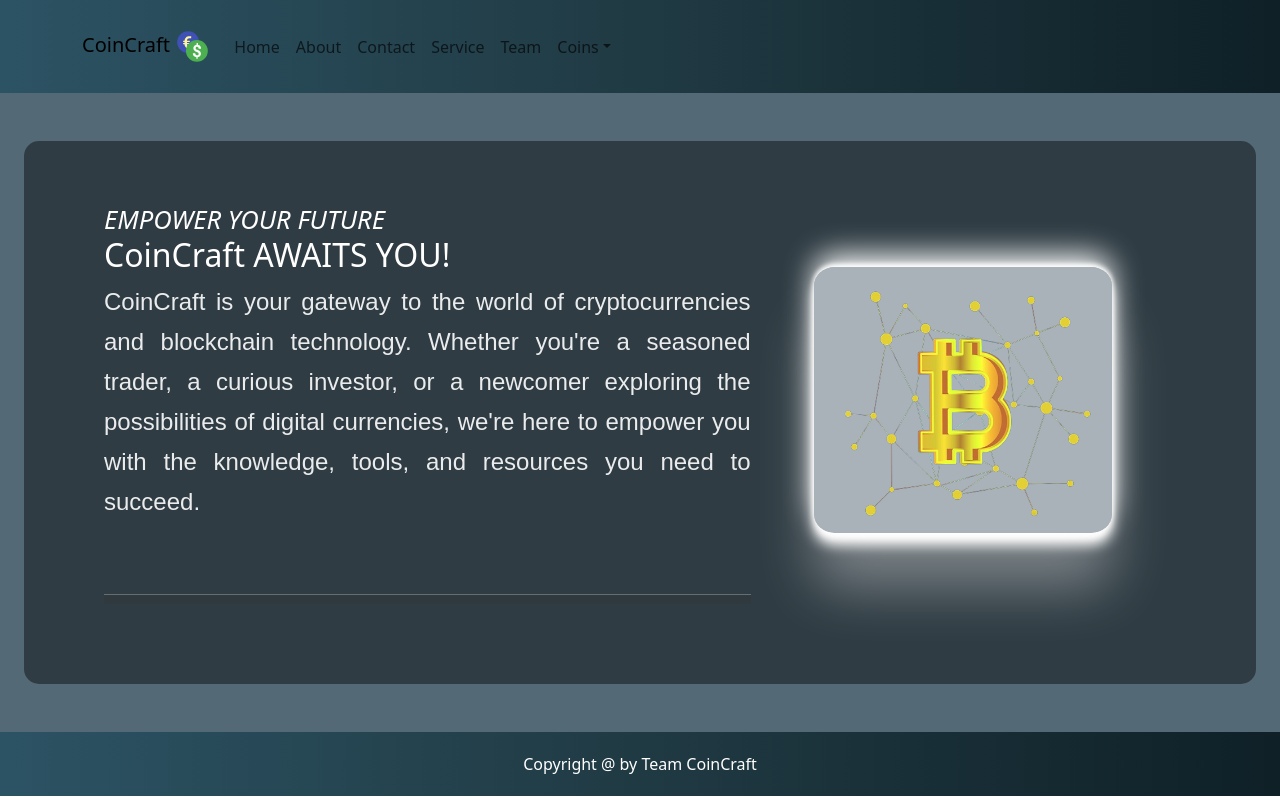
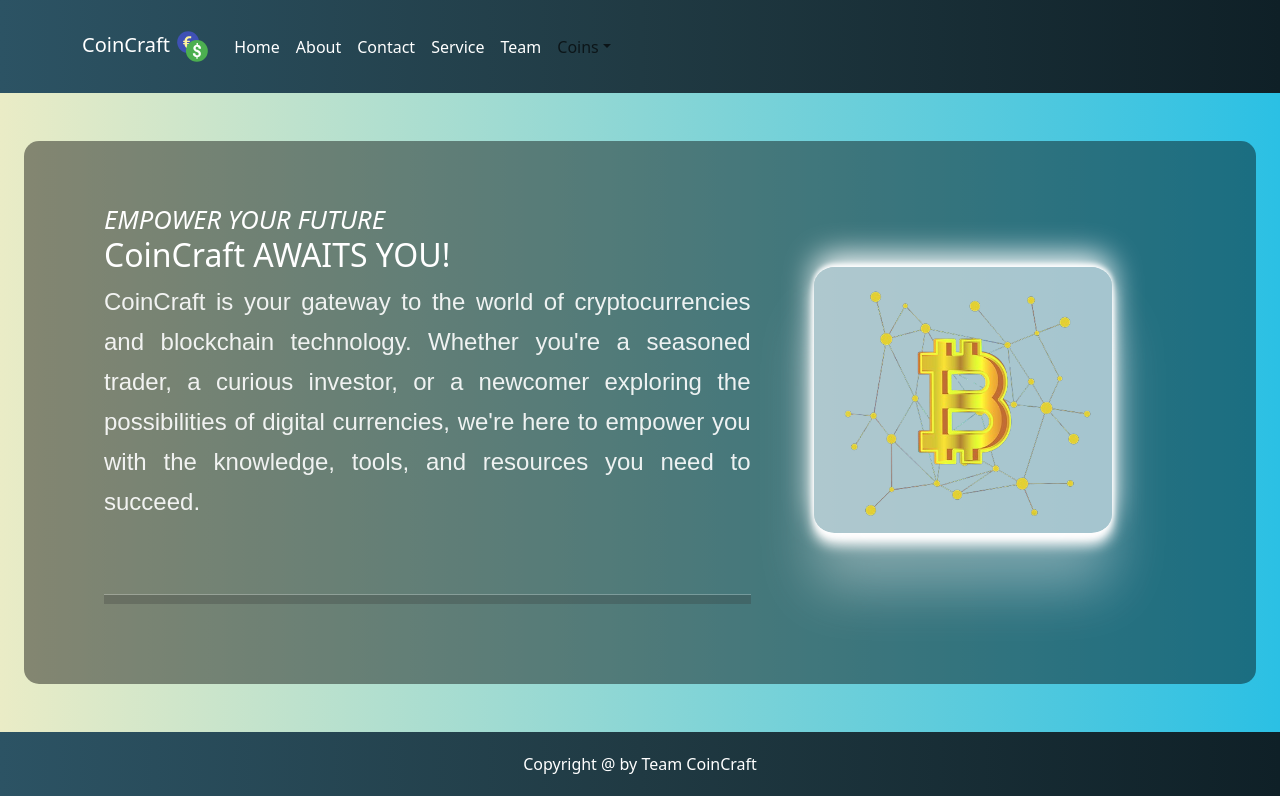
Before and after one commit to JayeshTapdiya12/CoinCraft, a React (Create React App) app: page / in a window 1280 px wide. Built offline with nearby package versions, Linux system fonts and the light colour scheme; a web font is replaced by a local one.

Commit message:
changes in navbar, cooin chart , coin detils pages

```diff
--- a/src/Compoments/CoinChart.jsx
+++ b/src/Compoments/CoinChart.jsx
@@ -2,6 +2,7 @@ import React, { useState, useEffect } from 'react'
 import axios from 'axios'
 import { BaseUrl } from './BaseUrl'
 import { useParams } from 'react-router-dom'
+import './coinchart.css'
 import {
     Chart as ChartJS,
     CategoryScale,
@@ -61,16 +62,12 @@ const CoinChart = ({ currency }) => {
         ]
 
     }
-
-
-
-
     return (
         <>
             {
                 chartData.length === 0 ? (<Loader />) : (
 
-                    <div>
+                    <div className='chart'>
                         {/* <Line data={myData} />  */}
                         <Line data={myData} options={{
                             elements: {
--- a/src/Compoments/CoinDetail.css
+++ b/src/Compoments/CoinDetail.css
@@ -1,7 +1,18 @@
 .coin-detail {
   padding-left: 120px;
   padding-top: 50px;
-  color: beige;
+  color: rgb(0, 157, 255);
+  background: #2bc0e4; /* fallback for old browsers */
+  background: -webkit-linear-gradient(
+    to right,
+    #eaecc6,
+    #2bc0e4
+  ); /* Chrome 10-25, Safari 5.1-6 */
+  background: linear-gradient(
+    to right,
+    #eaecc6,
+    #2bc0e4
+  ); /* W3C, IE 10+/ Edge, Firefox 16+, Chrome 26+, Opera 12+, Safari 7+ */
 }
 .time {
   font-weight: bold;
--- a/src/Compoments/Exchanges.css
+++ b/src/Compoments/Exchanges.css
@@ -38,16 +38,16 @@
   margin-left: 12rem;
 }
 .hello {
-  background: #0f2027;
+  /* background: #0f2027;
   background: -webkit-linear-gradient(to right, #2c5364, #203a43, #0f2027);
-  background: linear-gradient(to right, #2c5364, #203a43, #0f2027);
+  background: linear-gradient(to right, #2c5364, #203a43, #0f2027); */
 
   /* background-color: #2c5364; */
 }
-.hello1 {
+/* .hello1 {
   background: #0f2027;
   background: -webkit-linear-gradient(to right, #2c5364, #203a43, #0f2027);
-  background: linear-gradient(to right, #2c5364, #203a43, #0f2027);
+  background: linear-gradient(to right, #2c5364, #203a43, #0f2027); */
 
-  /* background-color: #2c5364; */
-}
+/* background-color: #2c5364; */
+/* } */
--- a/src/Compoments/Header.css
+++ b/src/Compoments/Header.css
@@ -18,7 +18,7 @@
 .navbar ul li a {
   text-decoration: none;
   margin: 1vw;
-  color: rgb(0, 187, 255);
+  color: rgb(255, 255, 255);
   font-size: 20px;
 }
 .logo {
--- a/src/Compoments/Navbar.css
+++ b/src/Compoments/Navbar.css
@@ -0,0 +1,3 @@
+.link {
+  color: white;
+}
--- a/src/Compoments/Navbar.jsx
+++ b/src/Compoments/Navbar.jsx
@@ -3,37 +3,36 @@ import Nav from 'react-bootstrap/Nav';
 import Navbar from 'react-bootstrap/Navbar';
 import NavDropdown from 'react-bootstrap/NavDropdown';
 import { FcCurrencyExchange } from "react-icons/fc";
-import "./Navbar.css";
+import "./Header.css";
 
 
 function BasicExample() {
     return (
         <Navbar expand="lg" className="bg-body-tertiary hello">
             <Container>
-                <Navbar.Brand href="/">CoinCraft <spam>
+                <Navbar.Brand href="/" style={{ color: "white" }}>CoinCraft <spam>
 
                     <FcCurrencyExchange size={"35"} />
 
                 </spam></Navbar.Brand>
 
-                <Navbar.Toggle aria-controls="basic-navbar-nav" />
+                <Navbar.Toggle aria-controls="basic-navbar-nav" style={{ backgroundColor: "whitesmoke" }} />
                 <Navbar.Collapse id="basic-navbar-nav">
-                    <Nav className="me-auto text-capitalize font-weight-bold  ">
-                        <Nav.Link href="/" className='font-weight-bold '>home</Nav.Link>
-                        <Nav.Link href='/about'>About</Nav.Link>
-                        <Nav.Link href='/contact'>Contact</Nav.Link>
-                        <Nav.Link href='/service'>Service</Nav.Link>
-                        <Nav.Link href='/team'>Team</Nav.Link>
+                    <Nav className="me-auto text-capitalize font-weight-bold  " >
+                        <Nav.Link style={{ color: "white", fontWeight: "500" }} href="/" className='font-weight-bold' >home</Nav.Link>
+                        <Nav.Link style={{ color: "white", fontWeight: "500" }} href='/about'>About</Nav.Link>
+                        <Nav.Link style={{ color: "white", fontWeight: "500" }} href='/contact'>Contact</Nav.Link>
+                        <Nav.Link style={{ color: "white", fontWeight: "500" }} href='/service'>Service</Nav.Link>
+                        <Nav.Link style={{ color: "white", fontWeight: "500" }} href='/team'>Team</Nav.Link>
                         {/* <Nav.Link to='/exchange'>Exchanges Coins</Nav.Link>
                         <Nav.Link to='/coins'>Coins</Nav.Link> */}
 
-                        <NavDropdown title="Coins" id="basic-nav-dropdown">
+                        <NavDropdown title="Coins" id="basic-nav-dropdown" style={{ color: "white" }}>
                             {/* <NavDropdown.Item >Coins</NavDropdown.Item> */}
-                            <NavDropdown.Item href="/coins">
+                            <NavDropdown.Item href="/coins" >
                                 Coins
                             </NavDropdown.Item>
                             <NavDropdown.Divider />
-
                             <NavDropdown.Item href="/exchange">Exchanges Coins</NavDropdown.Item>
                             {/* <NavDropdown.Divider /> */}
 
--- /dev/null
+++ b/src/Compoments/coinchart.css
@@ -0,0 +1,4 @@
+.chart {
+  color: rgb(0, 157, 255);
+  /* color: ; */
+}
--- a/src/OtherPages/Contact/Contact.css
+++ b/src/OtherPages/Contact/Contact.css
@@ -9,16 +9,16 @@
 }
 
 .conact {
-  background: #536976; /* fallback for old browsers */
+  background: #2bc0e4; /* fallback for old browsers */
   background: -webkit-linear-gradient(
     to right,
-    #292e49,
-    #536976
+    #eaecc6,
+    #2bc0e4
   ); /* Chrome 10-25, Safari 5.1-6 */
   background: linear-gradient(
     to right,
-    #292e49,
-    #536976
+    #eaecc6,
+    #2bc0e4
   ); /* W3C, IE 10+/ Edge, Firefox 16+, Chrome 26+, Opera 12+, Safari 7+ */
 }
 
--- a/src/OtherPages/Home/Home.css
+++ b/src/OtherPages/Home/Home.css
@@ -2,9 +2,21 @@
   height: 100%;
   padding: 3rem 1.5rem;
   backdrop-filter: blur(5px);
-  background: #536976; /* fallback for old browsers */
-  background: -webkit - linear - gradient(to right, #292e49, #536976); /* Chrome 10-25, Safari 5.1-6 */
-  background: linear - gradient(to right, #292e49, #536976);
+  /* background: #536976;
+  background: -webkit - linear - gradient(to right, #292e49, #536976);
+  background: linear - gradient(to right, #292e49, #536976); */
+
+  background: #2bc0e4; /* fallback for old browsers */
+  background: -webkit-linear-gradient(
+    to right,
+    #eaecc6,
+    #2bc0e4
+  ); /* Chrome 10-25, Safari 5.1-6 */
+  background: linear-gradient(
+    to right,
+    #eaecc6,
+    #2bc0e4
+  ); /* W3C, IE 10+/ Edge, Firefox 16+, Chrome 26+, Opera 12+, Safari 7+ */
 }
 
 .about {
--- a/src/OtherPages/Team/team.module.css
+++ b/src/OtherPages/Team/team.module.css
@@ -1,22 +1,22 @@
 .leaderboard_section {
   /* background: url(../assets/backGround.svg); */
-  padding: 150px 50px;
+  /* padding: 150px 50px; */
   width: 100vw;
-  background: #536976; /* fallback for old browsers */
+  background: #2bc0e4; /* fallback for old browsers */
   background: -webkit-linear-gradient(
     to right,
-    #292e49,
-    #536976
+    #eaecc6,
+    #2bc0e4
   ); /* Chrome 10-25, Safari 5.1-6 */
   background: linear-gradient(
     to right,
-    #292e49,
-    #536976
+    #eaecc6,
+    #2bc0e4
   ); /* W3C, IE 10+/ Edge, Firefox 16+, Chrome 26+, Opera 12+, Safari 7+ */
 }
 
 .heading {
-  margin-top: 1vw;
+  /* margin-top: vw; */
   text-align: center;
   font-size: 7vw;
   font-weight: 300;
```
Also changed, not shown: src/Compoments/Coins.jsx (+2 -32 lines).
